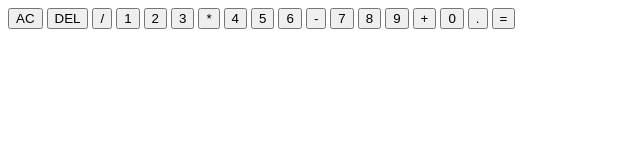
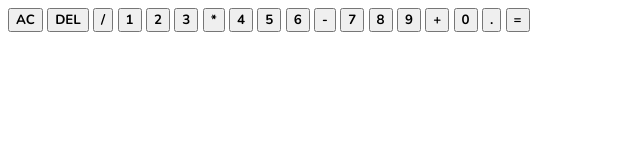
Before and after one commit to pradhansahil443/Mini-Project-Calculator, a plain HTML site: page index.html in a window 1280 px wide. Shown: the whole page, without its empty margins (0-640 px from the left). Drawn offline with nearby package versions, Linux system fonts and the light colour scheme.

Commit message:
Add files via upload

```diff
--- a/styles.css
+++ b/styles.css
@@ -1 +1,5 @@
-font-family: 'Nunito', sans-serif;
+*, *::before , *::after {
+ box-sizing: border-box;
+ font-family: 'Nunito', sans-serif;
+ font-weight: normal;
+}
```
